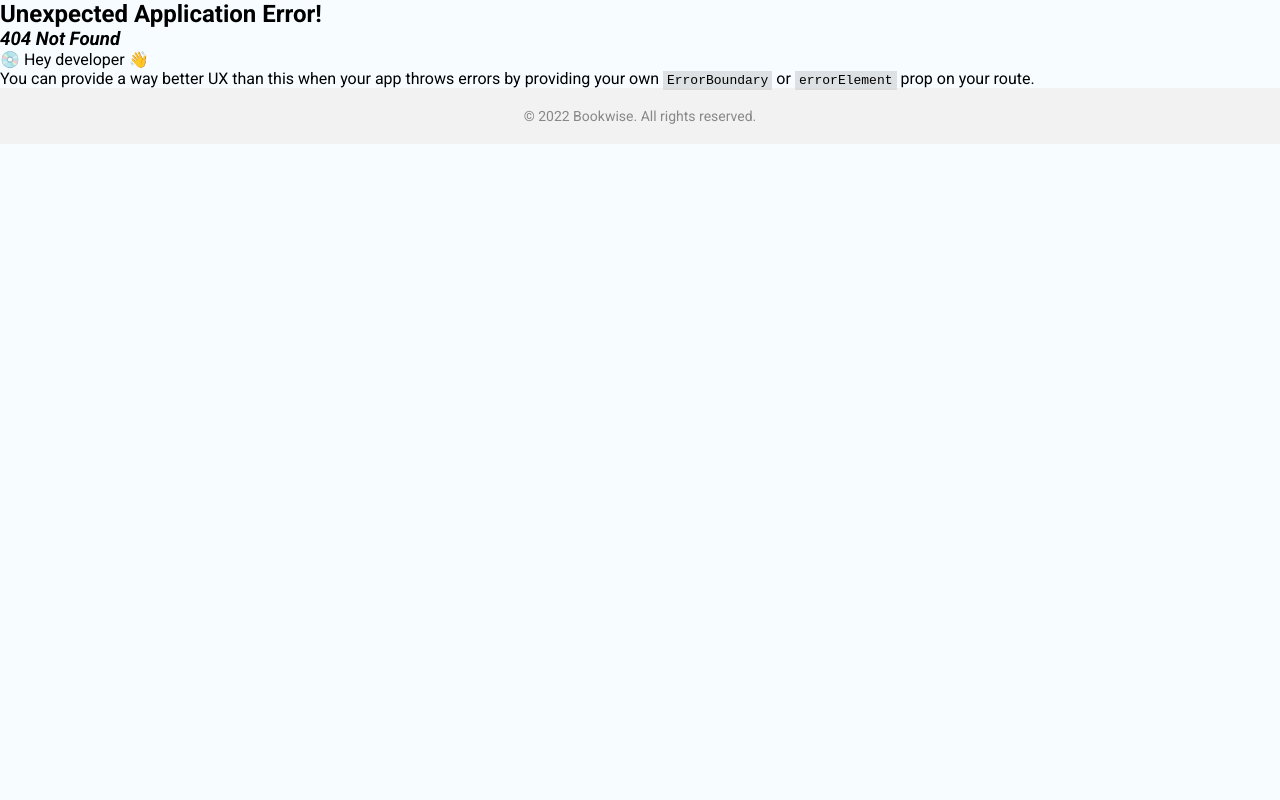
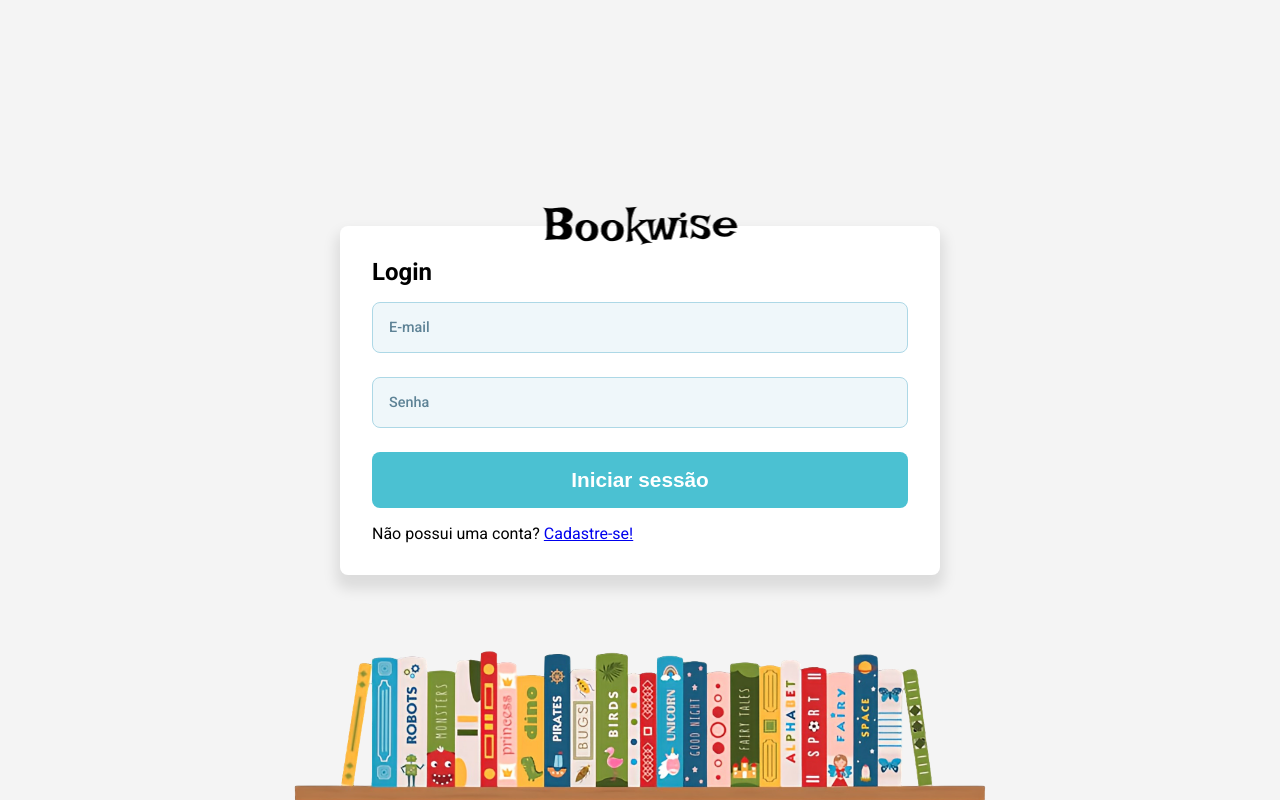
Before and after one commit to Lorrust/bookwise, a React (Vite) app: page /cadastro in a window 1280 px wide. Before the commit this address had no page. Built offline with nearby package versions, Linux system fonts and the light colour scheme.

Commit message:
Adicionado rotas privadas e públicas

```diff
--- a/src/App.jsx
+++ b/src/App.jsx
@@ -1,4 +1,4 @@
-import Footer from "./components/footer/Footer.jsx";
+import { AuthProvider } from "./contexts/AuthContext";
 import { Routers } from "./router/router";
 
 import GlobalStyles from "./styles/global";
@@ -6,10 +6,11 @@ import GlobalStyles from "./styles/global";
 function App() {
   return (
     <>
-      <Routers />
+      <AuthProvider >
+        <Routers />
+      </AuthProvider>
 
       <GlobalStyles />
-      <Footer />
     </>
   )
 }
--- /dev/null
+++ b/src/contexts/AuthContext.jsx
@@ -0,0 +1,19 @@
+import { useContext, createContext, useState } from "react";
+
+const AuthContext = createContext();
+
+export const AuthProvider = ({ children, value }) => {
+  const [logged, setLogged] = useState(
+    localStorage.getItem("loggedUser") ? true : false
+  );
+
+  return (
+    <AuthContext.Provider value={{ logged, setLogged }}>
+      {children}
+    </AuthContext.Provider>
+  );
+};
+
+export const useAuthValue = () => {
+  return useContext(AuthContext);
+};
--- a/src/pages/SignUp/index.jsx
+++ b/src/pages/SignUp/index.jsx
@@ -1,5 +1,7 @@
 import { useState } from "react";
 import { useNavigate } from "react-router-dom";
+
+import { useAuthValue } from "../../contexts/AuthContext";
 
 import { InvolvesLogin } from "../../components/layout/InvolvesLogin";
 
@@ -16,6 +18,7 @@ export const SignUp = () => {
   });
 
   const navigate = useNavigate();
+  const { setLogged } = useAuthValue();
 
   const handleChange = (e) => {
     const value = e.target.value;
--- a/src/pages/login/index.jsx
+++ b/src/pages/login/index.jsx
@@ -1,21 +1,22 @@
 import { useState } from "react";
 import { useNavigate } from "react-router-dom";
+
+import { useAuthValue } from "../../contexts/AuthContext";
 
 import { InvolvesLogin } from "../../components/layout/InvolvesLogin";
 
 import { PrimaryInput } from "../../components/form/PrimaryInput";
-import { CheckBoxLine } from "../../components/form/CheckBoxLine";
 import { PrimaryButton } from "../../components/button/PrimaryButton";
 
 export const Login = () => {
   const [error, setError] = useState(null);
   const [formData, setFormData] = useState({
     email: "",
-    pass: "",
-    remember: false,
+    pass: ""
   });
 
   const navigate = useNavigate();
+  const { setLogged } = useAuthValue()
 
   const handleChange = (e) => {
     const value = e.target.value;
@@ -31,7 +32,11 @@ export const Login = () => {
       for (const user of users) {
         if (user.email === formData.email && user.pass === formData.pass) {
           localStorage.setItem("loggedUser", JSON.stringify(user));
+
+          setLogged(true)
+
           navigate("/home");
+
           return;
         }
       }
@@ -59,17 +64,6 @@ export const Login = () => {
         required
       />
 
-      <CheckBoxLine
-        text="Lembrar-me"
-        id="remember"
-        onChange={(isClicked) =>
-          setFormData({
-            ...formData,
-            remember: isClicked,
-          })
-        }
-      />
-
       <PrimaryButton type="submit" $size={1.3}>
         Iniciar sessão
       </PrimaryButton>
--- a/src/router/router.jsx
+++ b/src/router/router.jsx
@@ -1,29 +1,50 @@
-import { createBrowserRouter, RouterProvider } from 'react-router-dom';
+import { createBrowserRouter, RouterProvider } from "react-router-dom";
+import { useAuthValue } from "../contexts/AuthContext";
 
-import { Login } from '../pages/Login';
-import { SignUp } from '../pages/SignUp';
-import { Home } from '../pages/Home';
-import { AddBook } from '../pages/AddBook';
-import { Notes } from '../pages/Notes';
+import { Login } from "../pages/Login";
+import { SignUp } from "../pages/SignUp";
+import { Home } from "../pages/Home";
+import { AddBook } from "../pages/AddBook";
+import { Notes } from "../pages/Notes";
 
-const routers = createBrowserRouter([{
-    path: '/',
-    element: <Login />
-}, {
-  path: '/sing-up',
-  element: <SignUp />
-}, {
-  path: '/home',
-  element: <Home />
-}, {
-    path: '/add-book',
-    element: <AddBook />
+const publicRouters = createBrowserRouter([
+  {
+    path: "/",
+    element: <Login />,
+  },
+  {
+    path: "/sing-up",
+    element: <SignUp />,
+  },
+  {
+    path: "*",
+    element: <Login />, // Componente para exibir quando a rota não é encontrada
+  }
+]);
 
-}, {
-  path: '/notes',
-  element: <Notes />
-}])
+const privateRouters = createBrowserRouter([
+  {
+    path: "/home",
+    element: <Home />,
+  },
+  {
+    path: "/add-book",
+    element: <AddBook />,
+  },
+  {
+    path: "/notes",
+    element: <Notes />,
+  },
+  {
+    path: "*",
+    element: <Home />, // Componente para exibir quando a rota não é encontrada
+  }
+]);
 
 export const Routers = () => {
-  return <RouterProvider router={routers} />
-}
+  const { logged } = useAuthValue();
+
+  return (
+    <RouterProvider router={logged ? privateRouters : publicRouters} />
+  );
+};
```
